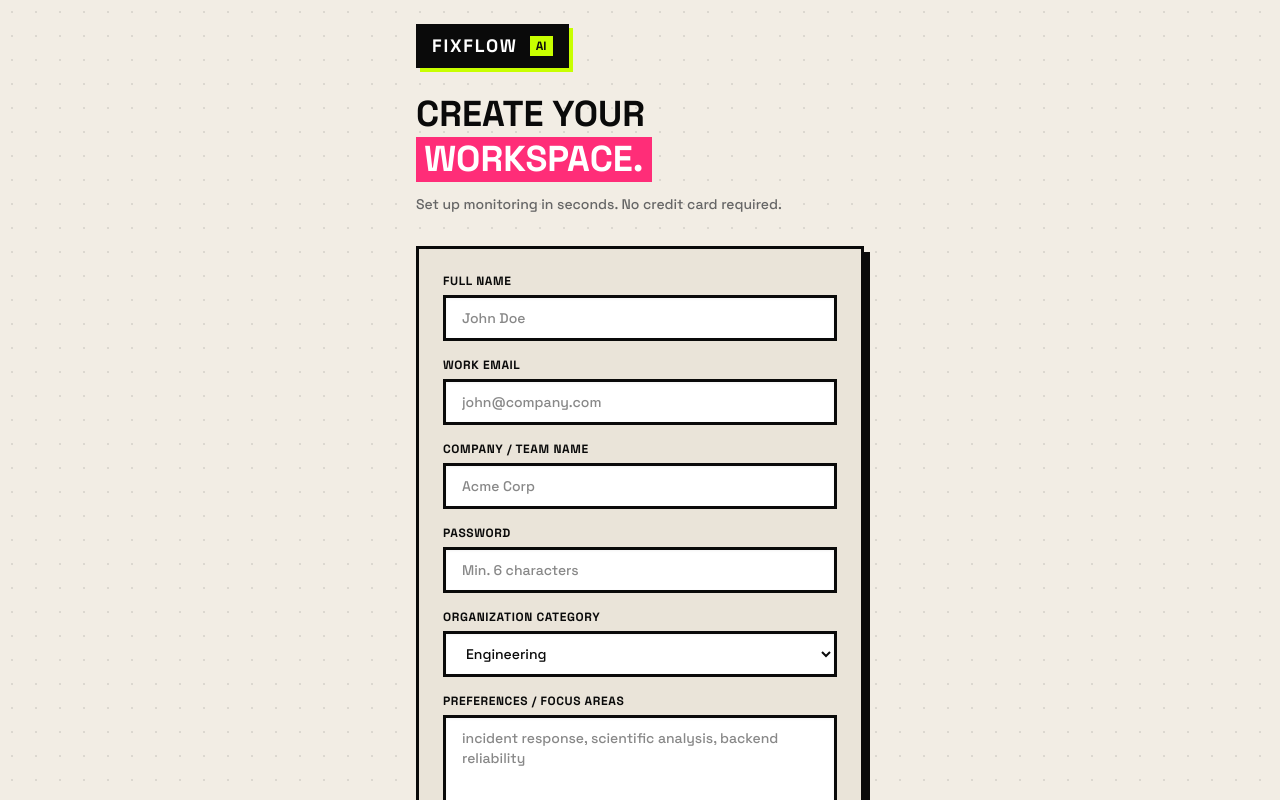
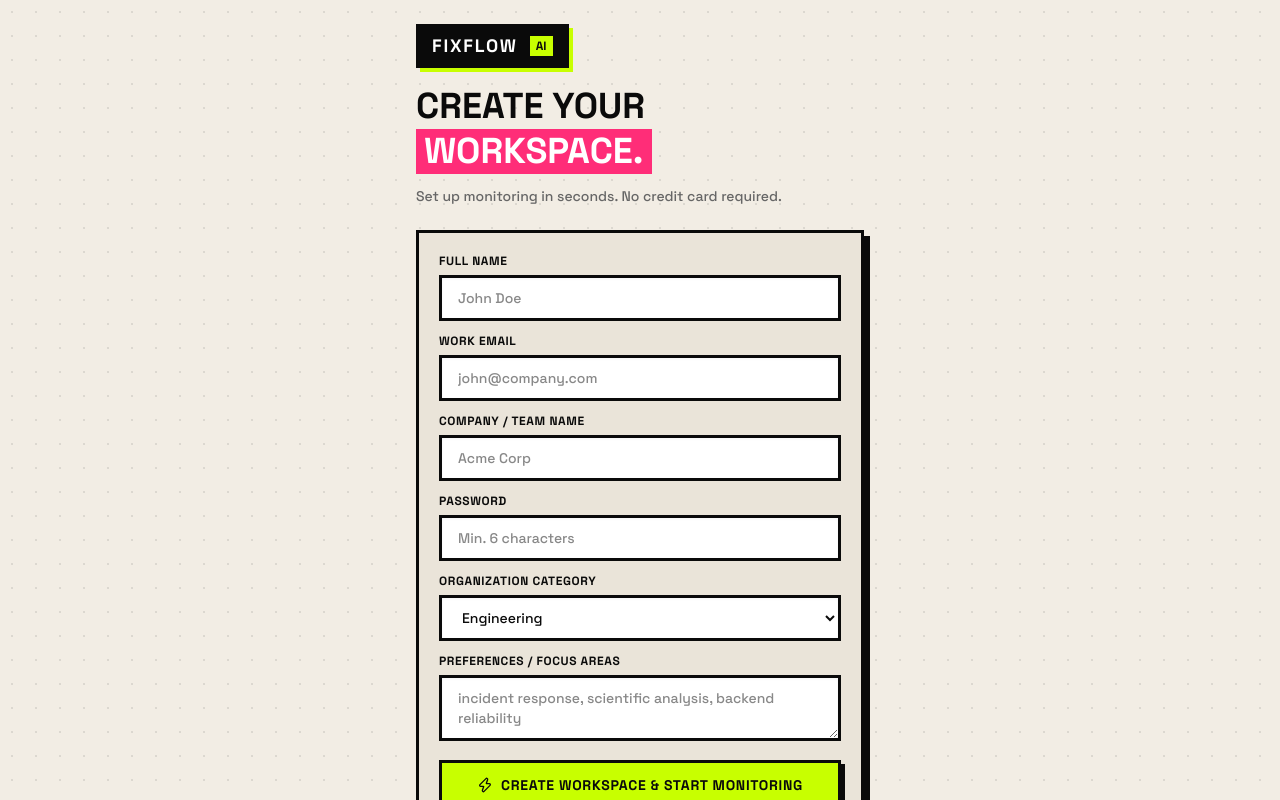
Before and after one commit to samay-hash/FixFlow, a React (Vite) app in the folder frontend/: page /register in a window 1280 px wide. Shown: the top 800 px of the page. Built offline with nearby package versions, Linux system fonts and the light colour scheme.

Commit message:
style: fix Register page sizing to fit screen professionally

```diff
--- a/frontend/src/pages/Register.jsx
+++ b/frontend/src/pages/Register.jsx
@@ -57,9 +57,9 @@ export default function Register() {
       <div className="w-full max-w-md">
 
         {/* ── Brand ────────────────────────────────────────── */}
-        <div className="mb-8">
+        <div className="mb-6">
           <div
-            className="inline-flex items-center gap-3 px-4 py-2 mb-6"
+            className="inline-flex items-center gap-3 px-4 py-2 mb-4"
             style={{ background: '#0A0A0A', boxShadow: '4px 4px 0 #C8FF00' }}
           >
             <span className="text-lg font-black uppercase tracking-widest text-white">FixFlow</span>
@@ -78,10 +78,10 @@ export default function Register() {
 
         {/* ── Form Card ────────────────────────────────────── */}
         <div
-          className="p-6"
+          className="p-5"
           style={{ background: '#EAE4D9', border: '3px solid #0A0A0A', boxShadow: '6px 6px 0 #0A0A0A' }}
         >
-          <form onSubmit={handleSubmit} className="space-y-4">
+          <form onSubmit={handleSubmit} className="space-y-3">
             {fields.map(({ key, label, type, placeholder }) => (
               <div key={key}>
                 <label className="label">{label}</label>
@@ -100,7 +100,7 @@ export default function Register() {
             <div>
               <label className="label">Preferences / Focus Areas</label>
               <textarea
-                className="input min-h-24"
+                className="input min-h-16"
                 placeholder="incident response, scientific analysis, backend reliability"
                 value={form.preferences}
                 onChange={e => setForm({ ...form, preferences: e.target.value })}
```
